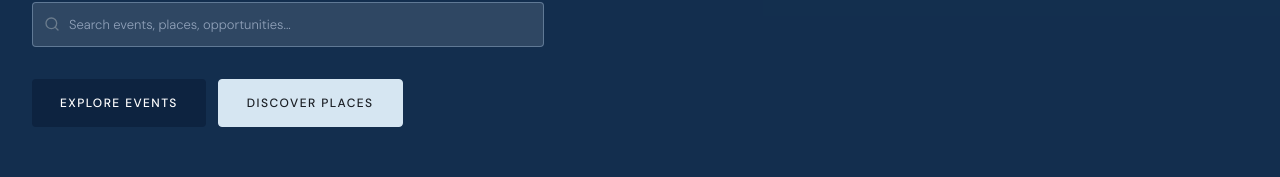
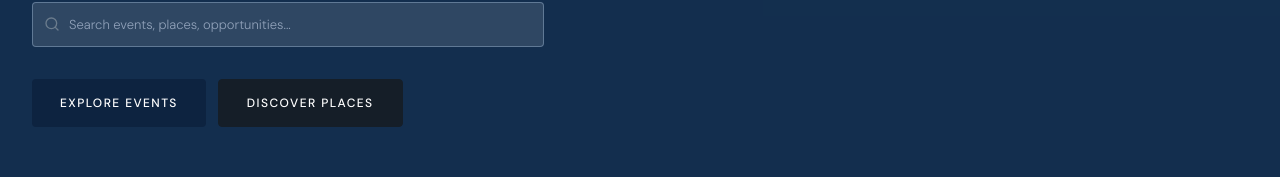
Before and after one commit to yajathb/locora-app, a Next.js app in the folder frontend/: page / in a window 1280 px wide. Shown: the part 493-670 px from the top of the page. Built offline with nearby package versions, Linux system fonts and the light colour scheme; no server answers; the database is empty.

Commit message:
various bugfixes

```diff
--- a/frontend/app/about/page.tsx
+++ b/frontend/app/about/page.tsx
@@ -280,10 +280,10 @@ export default function AboutPage() {
           <div className="grid md:grid-cols-2 gap-6">
             {[
               { name: "Aarav Bhattacharya", role: "Founder", bio: "There's just no good way to find out what's going on in Brentwood. I want to know where the cool events are, which restaurants are actually worth going to, and what hidden gems I might be missing. So I started Locora to solve that problem as a guide for people who love this city as much as I do." },
-              { name: "Nahar", role: "Co-Founder", bio: "I love creating tools that help people discover and engage with their communities. In my role as Co-Founder, I work to connect Locora with local businesses and organizations to ensure our guide is comprehensive and inclusive." },
+              { name: "Nahar Grewal", role: "Co-Founder", bio: "I love creating tools that help people discover and engage with their communities. In my role as Co-Founder, I work to connect Locora with local businesses and organizations to ensure our guide is comprehensive and inclusive." },
               { name: "Aashutosh Vyas", role: "Lead Programmer", bio: "I'm passionate about building tools that help people discover and engage with their communities. In my role as Lead Programmer, I work to ensure that Locora delivers a seamless and enjoyable experience for all users." },
-              { name: "Yajath Barve", role: "Programmer", bio: "I'm passionate about building tools that help people discover and engage with their communities. In my role as Programmer, I work to ensure that Locora delivers a seamless and enjoyable experience for all users." },
-              { name: "Satvika Srikireddy", role: "Designer", bio: "I believe that good design can make information more accessible and enjoyable to interact with. As Locora's Designer, I focus on crafting a visually appealing and user-friendly interface that reflects the unique character of Brentwood." },
+              { name: "Yajath Barve", role: "Lead Programmer", bio: "I'm passionate about building tools that help people discover and engage with their communities. In my role as Lead Programmer, I work to ensure that Locora delivers a seamless and enjoyable experience for all users." },
+              { name: "Satvika Srikireddy", role: "Social Media Manager", bio: "I believe that good design can make information more accessible and enjoyable to interact with. As Locora's Social Media Manager, I focus on crafting a visually appealing and user-friendly interface that reflects the unique character of Brentwood." },
             ].map((person, i) => (
               <div key={i} style={{
                 backgroundColor: "var(--brand-fog)",
--- a/frontend/app/events/[id]/page.tsx
+++ b/frontend/app/events/[id]/page.tsx
@@ -70,7 +70,7 @@ export default function EventDetailPage() {
         <div style={{ backgroundColor: "var(--brand-paper)", borderColor: "var(--brand-rule)" }} className="rounded border overflow-hidden">
           {/* Image */}
           <div style={{ backgroundColor: "var(--brand-steel)" }} className="w-full h-80 overflow-hidden relative">
-            <img src={event.image} alt={event.title} className="w-full h-full object-cover" />
+            <img src={event.image} alt={event.name} className="w-full h-full object-cover" />
             <div className="absolute inset-0 bg-linear-to-t from-black/30 to-transparent" />
           </div>
 
@@ -83,7 +83,7 @@ export default function EventDetailPage() {
                     {event.category}
                   </p>
                   <h1 style={{ fontFamily: "var(--font-cormorant)", fontSize: "clamp(28px, 4vw, 42px)", fontWeight: 300, color: "var(--brand-ink)", lineHeight: 1.15 }}>
-                    {event.title}
+                    {event.name}
                   </h1>
                 </div>
                 <CategoryBadge category={event.category} />
--- a/frontend/app/events/add/page.tsx
+++ b/frontend/app/events/add/page.tsx
@@ -12,7 +12,7 @@ export default function AddEventPage() {
         <h1 style={{ fontFamily: "var(--font-cormorant)", fontSize: "36px", fontWeight: 300, color: "var(--brand-ink)", marginBottom: "24px", lineHeight: 1.1 }}>
           Add New Event
         </h1>
-        <div style={{ backgroundColor: "#ffffff", borderColor: "var(--brand-rule)" }} className="rounded border p-8">
+        <div style={{ backgroundColor: "var(--brand-paper)", borderColor: "var(--brand-rule)" }} className="rounded border p-8">
           <EventAdder />
         </div>
       </div>
--- a/frontend/app/page.tsx
+++ b/frontend/app/page.tsx
@@ -134,8 +134,8 @@ export default function Home() {
               <Link
                 href="/places"
                 style={{
-                  backgroundColor: "var(--brand-fog)",
-                  color: "var(--brand-ink)",
+                  backgroundColor: "#151E28",
+                  color: "#FFFFFF",
                   fontFamily: "var(--font-dm-sans)",
                   fontSize: "12px",
                   fontWeight: 500,
@@ -143,7 +143,7 @@ export default function Home() {
                   textTransform: "uppercase",
                   padding: "14px 28px",
                   borderRadius: "4px",
-                  border: "0.5px solid var(--brand-fog)",
+                  border: "0.5px solid #151E28",
                   display: "inline-flex",
                   alignItems: "center",
                   gap: "8px",
--- a/frontend/app/places/add/page.tsx
+++ b/frontend/app/places/add/page.tsx
@@ -11,7 +11,7 @@ export default function AddPlacePage() {
         <h1 style={{ fontFamily: "var(--font-cormorant)", fontSize: "36px", fontWeight: 300, color: "var(--brand-ink)", marginBottom: "24px", lineHeight: 1.1 }}>
           Add New Place
         </h1>
-        <div style={{ backgroundColor: "#ffffff", borderColor: "var(--brand-rule)" }} className="rounded border p-8">
+        <div style={{ backgroundColor: "var(--brand-paper)", borderColor: "var(--brand-rule)" }} className="rounded border p-8">
           <PlaceAdder />
         </div>
       </div>
--- a/frontend/components/EventAdder.tsx
+++ b/frontend/components/EventAdder.tsx
@@ -73,7 +73,7 @@ export default function EventAdder() {
 
   const inputStyle: React.CSSProperties = {
     borderColor: "var(--brand-rule)",
-    backgroundColor: "#ffffff",
+    backgroundColor: "var(--brand-paper)",
     color: "var(--brand-ink)",
     fontFamily: "var(--font-dm-sans)",
     fontSize: "13px",
--- a/frontend/components/EventCard.tsx
+++ b/frontend/components/EventCard.tsx
@@ -29,7 +29,7 @@ export default function EventCard({ event, featured }: EventCardProps) {
           >
             <img
               src={event.image}
-              alt={event.title}
+              alt={event.name}
               className="w-full h-full object-cover group-hover:scale-105 transition-transform duration-500 ease-out"
             />
             <div className="absolute inset-0 bg-linear-to-t from-black/40 via-black/0 to-transparent" />
@@ -88,7 +88,7 @@ export default function EventCard({ event, featured }: EventCardProps) {
               }}
               className="line-clamp-2"
             >
-              {event.title}
+              {event.name}
             </h3>
 
             <p
--- a/frontend/components/PlaceAdder.tsx
+++ b/frontend/components/PlaceAdder.tsx
@@ -65,7 +65,7 @@ export default function PlaceAdder() {
 
   const inputStyle: React.CSSProperties = {
     borderColor: "var(--brand-rule)",
-    backgroundColor: "#ffffff",
+    backgroundColor: "var(--brand-paper)",
     color: "var(--brand-ink)",
     fontFamily: "var(--font-dm-sans)",
     fontSize: "13px",
--- a/frontend/components/PlusDropdown.tsx
+++ b/frontend/components/PlusDropdown.tsx
@@ -40,7 +40,7 @@ function PlusDropdown() {
       {open && (
         <div
           style={{
-            backgroundColor: "#ffffff",
+            backgroundColor: "var(--brand-paper)",
             borderColor: "var(--brand-rule)",
             boxShadow: "0 8px 24px rgba(13,35,64,0.12)",
             minWidth: "160px",
--- a/frontend/types/index.ts
+++ b/frontend/types/index.ts
@@ -1,6 +1,6 @@
 export interface Event {
   id: string;
-  title: string;
+  name: string;
   description: string;
   date: string; // ISO 8601 format
   time: string; // HH:MM format
```
